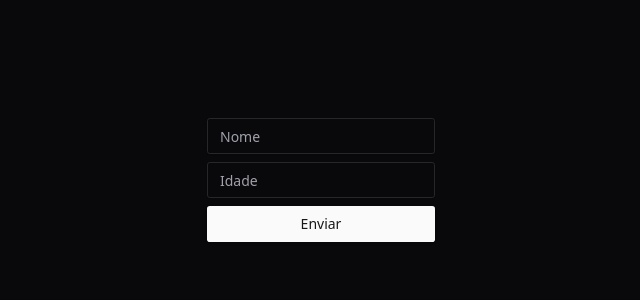
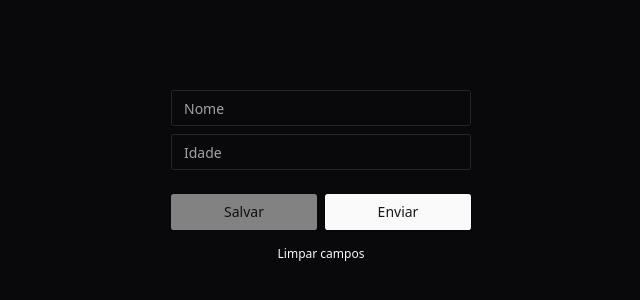
Before and after one commit to nicolasteofilo/react-hook-form-usecases, a React (Vite) app: page / in a window 1280 px wide. Shown: the part 220-520 px from the top of the page, without its empty margins (319-959 px from the left). Built offline with nearby package versions, Linux system fonts and the light colour scheme.

Commit message:
feat: using dirtyFields in form

```diff
--- a/src/App.tsx
+++ b/src/App.tsx
@@ -3,7 +3,7 @@ import { useForm } from "react-hook-form";
 import { Button } from "./components/ui/Button";
 import { Input } from "./components/ui/Input";
 
-interface FormData {
+interface IFormData {
   name: string;
   age: number;
 }
@@ -12,18 +12,24 @@ export default function App() {
   const {
     handleSubmit: submit,
     register,
-    formState: { errors },
-  } = useForm<FormData>();
+    formState: { errors, dirtyFields },
+    clearErrors,
+  } = useForm<IFormData>({});
+
+  // isDirty is true if form as changed
 
   const handleSubmit = submit(async (data) => {
     console.log(data);
   });
 
-  console.log('Rendered')
+  const formIsDirty = Object.keys(dirtyFields).length > 0;
 
   return (
     <div className="min-h-screen flex items-center justify-center">
-      <form onSubmit={handleSubmit} className="flex flex-col gap-2">
+      <form
+        onSubmit={handleSubmit}
+        className="flex flex-col gap-2 max-w-[300px] w-full"
+      >
         <div>
           <Input
             type="text"
@@ -38,10 +44,10 @@ export default function App() {
                 message: "O nome é obrigatório",
               },
               validate: (value) => {
-                if (value.split(' ').length <= 1) {
-                  return 'Insira nome e sobrenome'
+                if (value.split(" ").length <= 1) {
+                  return "Insira nome e sobrenome";
                 }
-              }
+              },
             })}
           />
           <ErrorMessage
@@ -77,7 +83,22 @@ export default function App() {
           />
         </div>
 
-        <Button type="submit">Enviar</Button>
+        <div className="flex mt-4 gap-2 w-full">
+          <Button type="submit" className="flex-1" disabled={!formIsDirty}>
+            Salvar
+          </Button>
+          <Button type="submit" className="flex-1" disabled={formIsDirty}>
+            Enviar
+          </Button>
+        </div>
+        <Button
+          type="button"
+          variant="ghost"
+          size="sm"
+          onClick={() => clearErrors()}
+        >
+          Limpar campos
+        </Button>
       </form>
     </div>
   );
```
